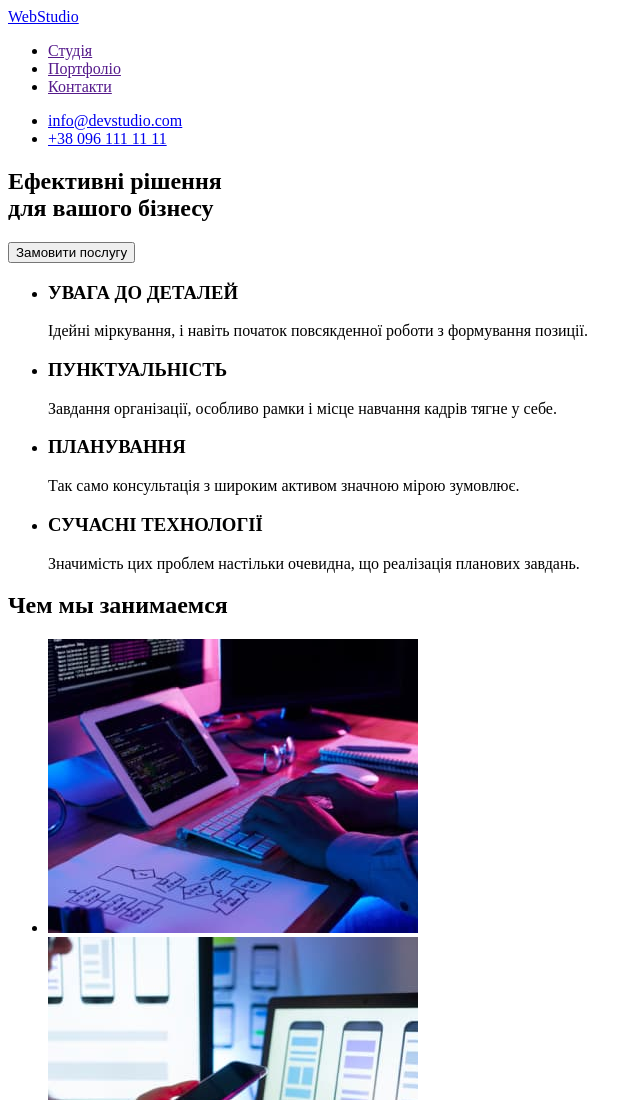
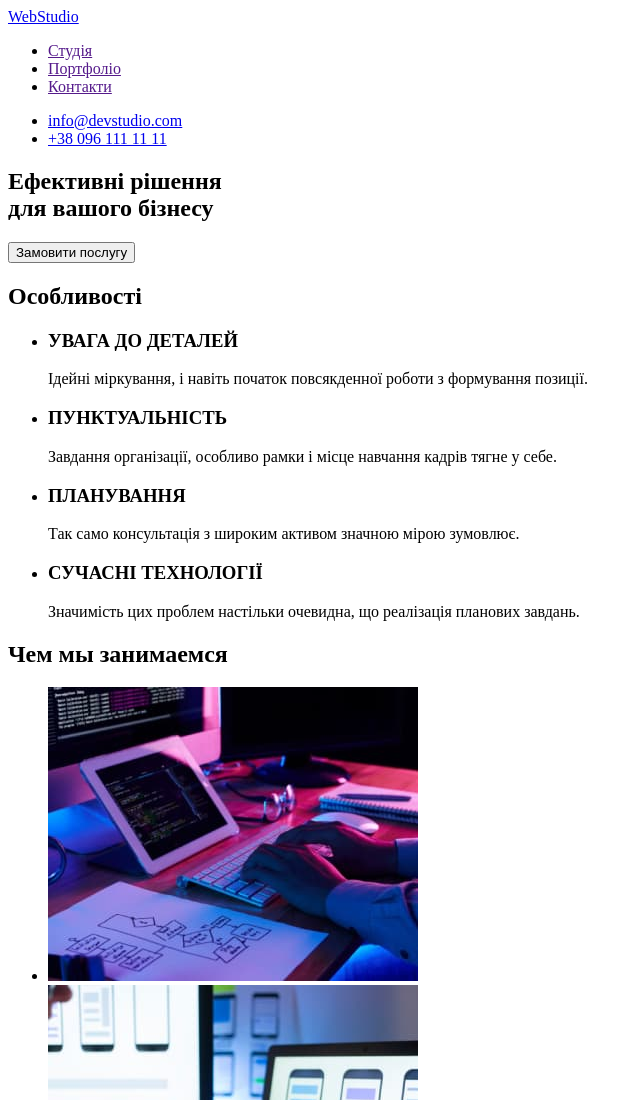
Before and after one commit to AVOSAS/goit-markup-hw-01, a plain HTML site: page index.html in a window 1280 px wide. Shown: the top 1100 px of the page, without its empty margins (0-640 px from the left). Drawn offline with Linux system fonts and the light colour scheme.

Commit message:
update title

```diff
--- a/index.html
+++ b/index.html
@@ -31,8 +31,8 @@
             </section>
             <!-- Особливості -->
             <section>
+                <h2>Особливості</h2>
                 <ul>
-                    <!-- <h2>Особливості</h2> -->
                     <li>
                         <h3>УВАГА ДО ДЕТАЛЕЙ</h3>
                         <p>
```
